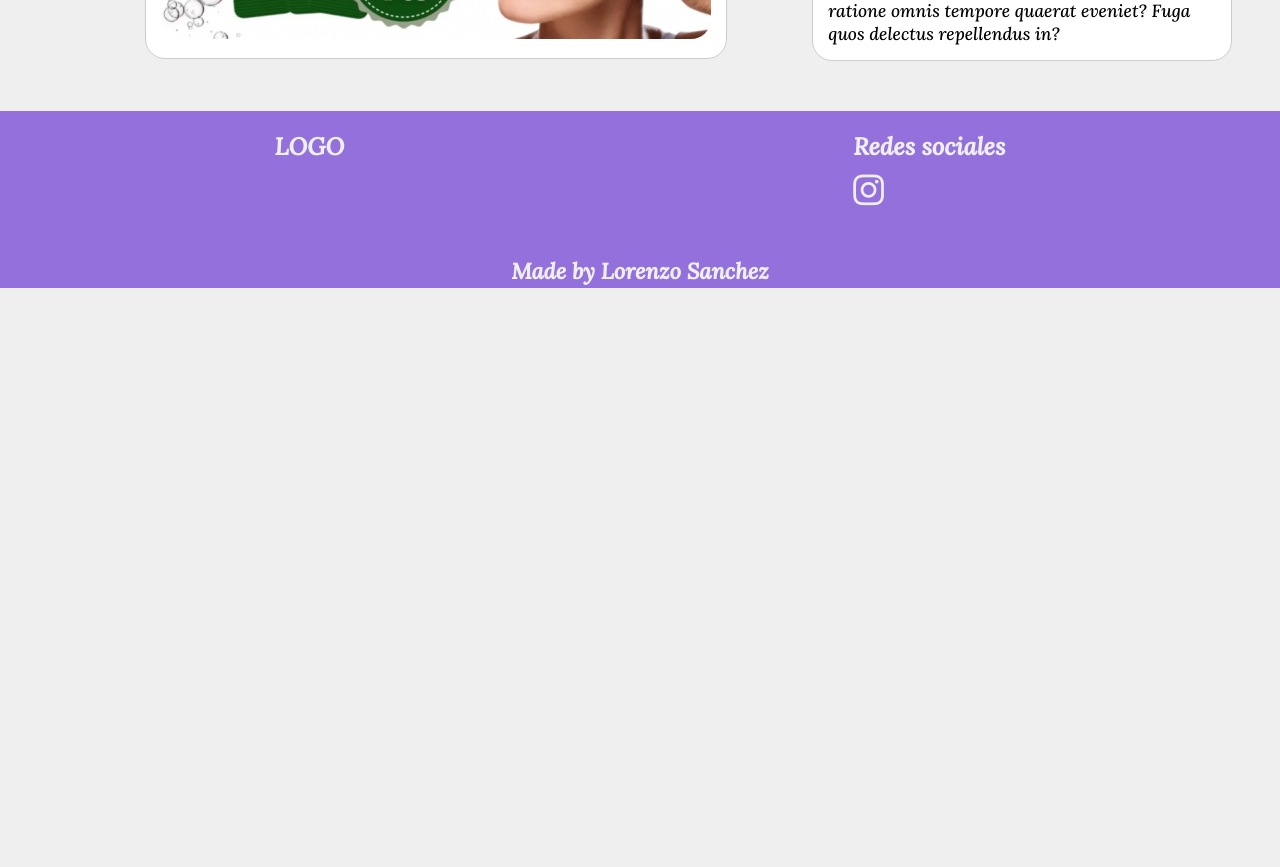
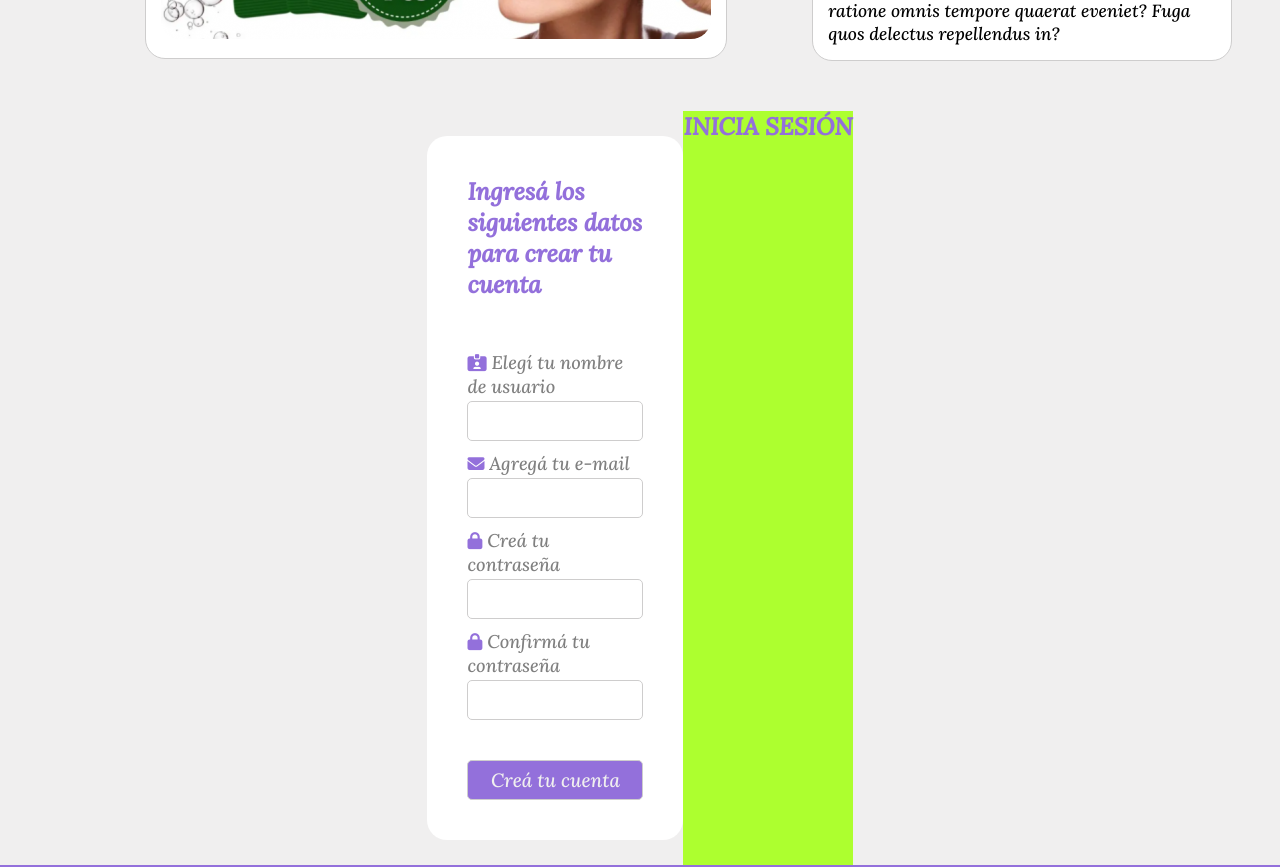
Before and after one commit to lorenzoSanchez97/ShowRoom, a React (Vite) app in the folder ShowRoom-FrontEnd/: page /productDetail in a window 1280 px wide. Shown: the part 740-1607 px from the top of the page. Before the commit the page ends 1028 px from the top, so only its background shows below. Built offline with nearby package versions, Linux system fonts and the light colour scheme.

Commit message:
Modal formulario registro

```diff
--- a/ShowRoom-FrontEnd/src/App.jsx
+++ b/ShowRoom-FrontEnd/src/App.jsx
@@ -4,6 +4,7 @@ import Footer from './components/Footer/Footer'
 import Home from './components/Home/Home'
 import Cart from './components/Cart/Cart'
 import ProductDetail from './components/ProductDetail/ProductDetail'
+import Modal from "./components/Modal/Modal"
 
 function App() {
   return (
@@ -14,6 +15,7 @@ function App() {
         <Route path="/cart" element={<Cart />} />
         <Route path="/productDetail" element={<ProductDetail />} />
       </Routes>
+      <Modal />
       <Footer />
     </>
   );
--- a/ShowRoom-FrontEnd/src/components/Header/header.css
+++ b/ShowRoom-FrontEnd/src/components/Header/header.css
@@ -80,17 +80,17 @@ li {
     border-radius: 5px 0 0 5px;
     border: var(--bordes) solid 1px;
     padding: 0 0 0 10px;
-    font-size: 20px;
+    font-size: 1.2rem;
     color: var(--color3);
 }
 
 .search-bar input::placeholder {
-    font-size: 20px;
+    font-size: 1.2rem;
     color: var(--bordes);
 }
 
 .search-bar input:focus {
-    outline: none;
+    outline-color: var(--verde);
 }
 
 .search-bar button {
@@ -104,6 +104,10 @@ li {
     border: var(--bordes) solid 1px;
     border-radius: 0 5px 5px 0;
     padding: 0;
+}
+
+.search-bar button:hover {
+    cursor: pointer;
 }
 
 .lista-desplegable {
--- a/ShowRoom-FrontEnd/src/components/Modal/Modal.jsx
+++ b/ShowRoom-FrontEnd/src/components/Modal/Modal.jsx
@@ -7,7 +7,18 @@ function Modal() {
         <>
             <section className="modal-main-container">
                 <div className="register">
-                <h2>REGISTRATE</h2>
+                    <h2>Ingresá los siguientes datos para crear tu cuenta</h2>
+                    <form action="">
+                        <label htmlFor=""> <i class="fa-solid fa-id-card-clip"></i> Elegí tu nombre de usuario</label>
+                        <input type="text" />
+                        <label htmlFor=""> <i class="fa-solid fa-envelope"></i> Agregá tu e-mail</label>
+                        <input type="email" name="" id="" />
+                        <label htmlFor=""> <i class="fa-solid fa-lock"></i> Creá tu contraseña</label>
+                        <input type="password" />
+                        <label htmlFor=""> <i class="fa-solid fa-lock"></i> Confirmá tu contraseña</label>
+                        <input type="password" />
+                        <button type="submit" id="create-account-button">Creá tu cuenta</button>
+                    </form>
                 </div>
                 <div className="login">
                     <h2>INICIA SESIÓN</h2>
@@ -17,4 +28,4 @@ function Modal() {
     )
 }
 
-export default Modal
+export default Modal;
--- a/ShowRoom-FrontEnd/src/components/Modal/modal.css
+++ b/ShowRoom-FrontEnd/src/components/Modal/modal.css
@@ -1,3 +1,66 @@
 .modal-main-container {
     background-color: var(--clarito);
+    display: flex;
+    flex-direction: row;
+    justify-content: center;
+    height: fit-content;
 }
+
+.register {
+    background-color: white;
+    border-radius: 20px;
+    padding: 40px;
+    width: 20%;
+    margin: 25px 0px;
+}
+
+.register h2 {
+    margin-bottom: 50px;
+}
+
+.register form {
+    display: flex;
+    flex-direction: column;
+}
+
+.register form input {
+    width: 100%;
+    height: 40px;
+    border-radius: 5px;
+    border: var(--bordes) solid 1px;
+    padding: 0 0 0 10px;
+    font-size: 1rem;
+    color: var(--color3);
+    margin-bottom: 10px;
+}
+
+.register form input:focus {
+    outline-color: var(--verde);
+}
+
+.register form label {
+    color: var(--color3);
+    font-size: 1.15rem;
+    margin-bottom: 3px;
+}
+
+#create-account-button {
+    width: 100%;
+    height: 40px;
+    border-radius: 5px;
+    border: var(--bordes) solid 1px;
+    background-color: var(--verde);
+    color: var(--clarito);
+    font-size: 1.2rem;
+    transition: 300ms all;
+    margin-top: 30px;
+}
+
+#create-account-button:hover {
+    cursor: pointer;
+    background-color: var(--color3);
+}
+
+.login {
+    background-color: greenyellow;
+}
```
Also changed, not shown: 1 other file (tests, documents, lock files or other folders). Lines whose indentation alone changed are shown as unchanged.
